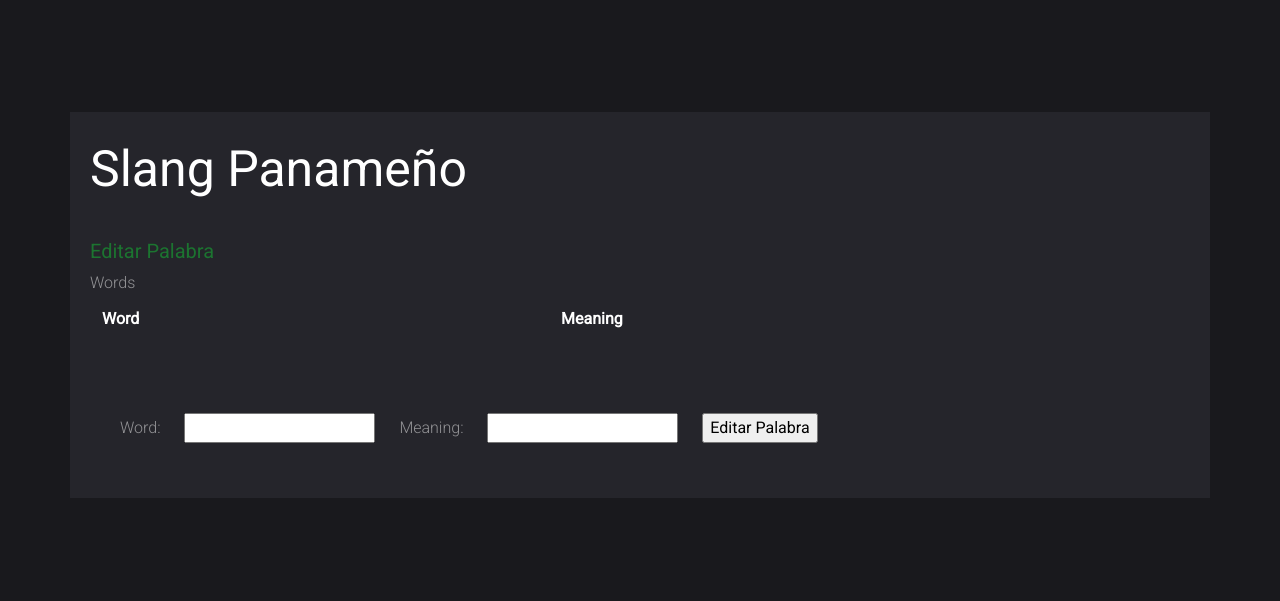
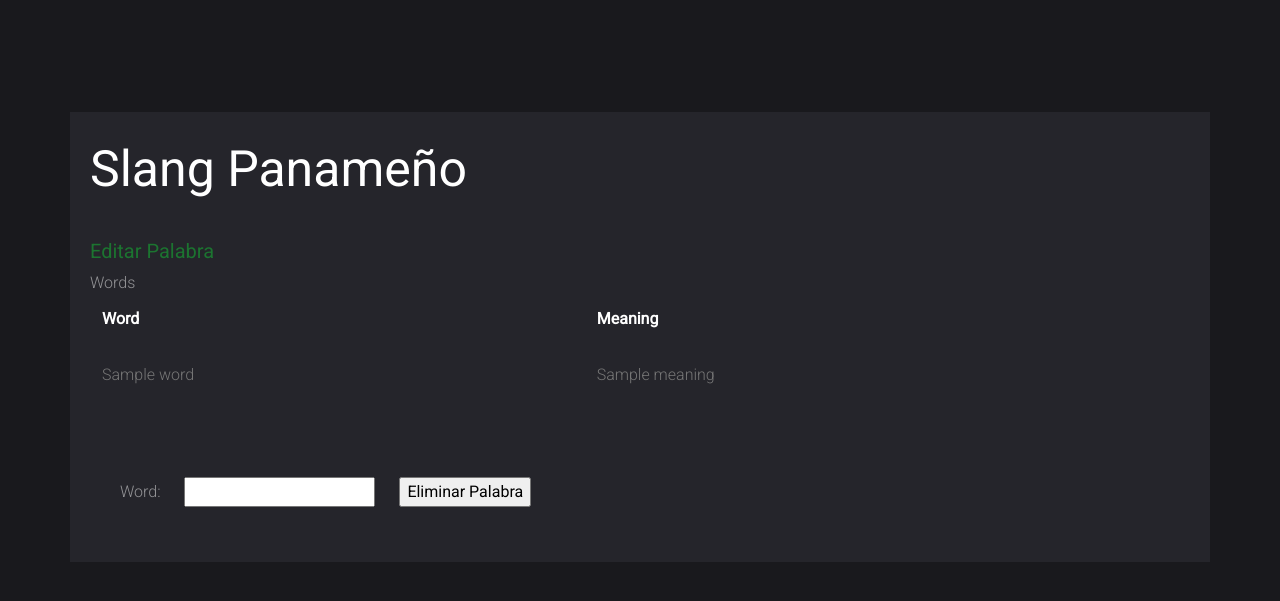
Before and after one commit to meElmerGJ/slangFlask, a Flask app: page /del_word in a window 1280 px wide. Shown: the top 601 px of the page. Run offline with Flask 3, Linux system fonts and the light colour scheme; a database or web service that is not in the repository returns one stand-in record (values such as "Sample title"); lists and menus that the app fills with data are empty; some libraries are stand-ins or nearby versions.

Commit message:
Adding Delte Word Functionality

```diff
--- a/app.py
+++ b/app.py
@@ -35,12 +35,18 @@ def edit_slang():
 
 @app.route('/search_word', methods=['POST', 'GET'])
 def search_slang():
+    if request.method == 'POST':
+        pass
     return render_template('search_word.html')
 
 
 @app.route('/del_word', methods=['POST', 'GET'])
 def del_slang():
-    return render_template('del_word.html')
+    if request.method == 'POST':
+        word = request.form.get('word')
+        slang.delete_one({'word': word})
+    documents = slang.find()
+    return render_template('del_word.html', documents=documents)
 
 
 @app.route('/', methods=['POST', 'GET'])
--- a/templates/del_word.html
+++ b/templates/del_word.html
@@ -11,14 +11,14 @@
 			</div>
 			<table class="table custom-table">
 				<thead>
-				<tr scope="row">
+				<tr>
 					<th scope="col">Word</th>
 					<th scope="col">Meaning</th>
 				</tr>
 				</thead>
 				<tbody>
 				{% for doc in documents %}
-					<tr scope="row">
+					<tr>
 						<td >
 							{{ doc.word }}
 						</td>
@@ -30,16 +30,13 @@
 			</table>
 			</div>
 			<br>
-			<form action="/edit_word" method="post" style="margin: 10px">
-				<label class="text-white-50" for="word" style="padding: 20px">Word: </label>
+			<form action="/del_word" method="post" style="margin: 10px">
+				<label class="text-white-50" for="wordId" style="padding: 20px">Word: </label>
 				<input type="text" id="wordId" name="word">
-
-				<label class="text-white-50" for="meaning" style="padding: 20px">Meaning: </label>
-				<input type="text" id="meaningId" name="meaning">
 
 				<!-- Add more input fields based on your document structure -->
 
-				<input type="submit" value="Editar Palabra" style="margin: 20px">
+				<input type="submit" value="Eliminar Palabra" style="margin: 20px">
 			</form>
 		</div>
     {%endblock%}
```
